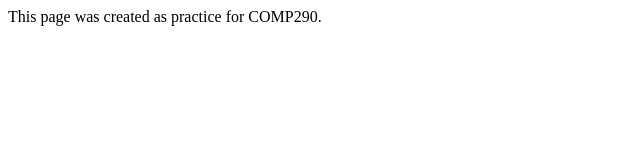
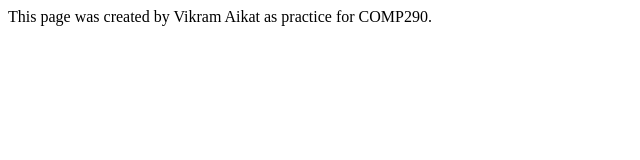
Before and after one commit to vikramaikat/comp290site, a plain HTML site: page index.html in a window 1280 px wide. Shown: the whole page, without its empty margins (0-640 px from the left). Drawn offline with Linux system fonts and the light colour scheme.

```diff
--- a/index.html
+++ b/index.html
@@ -6,6 +6,6 @@
     </head>
 
     <body>
-        This page was created as practice for COMP290.
+        This page was created by Vikram Aikat as practice for COMP290.
     </body>
 </html>
```
